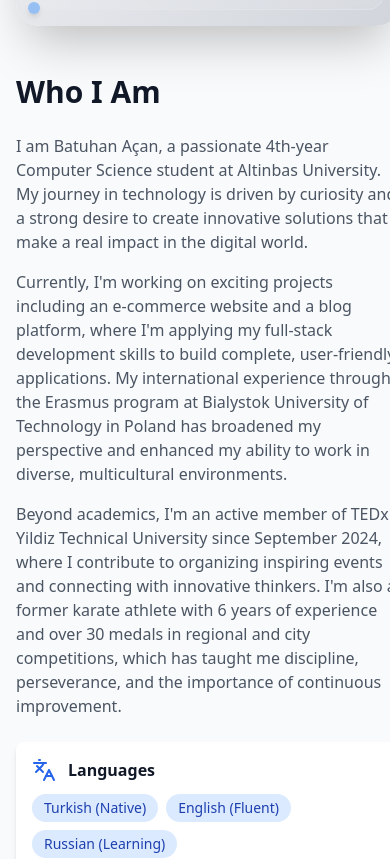
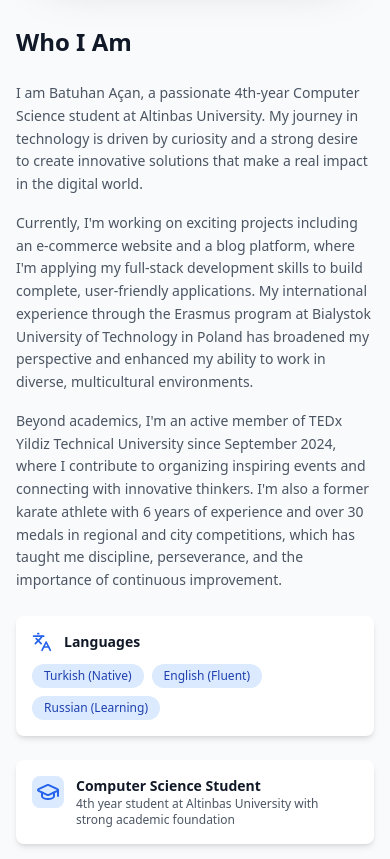
Before and after one commit to 221-Batuhan/myportfolio, a React (Create React App) app: page / in a window 390 px wide. Shown: the part 1414-2273 px from the top of the page. Built offline with nearby package versions, Linux system fonts and the light colour scheme.

Commit message:
Improve mobile responsiveness for About section and profile photo

```diff
--- a/src/components/About.tsx
+++ b/src/components/About.tsx
@@ -49,18 +49,18 @@ const About: React.FC = () => {
           </p>
         </motion.div>
 
-        <div className="grid lg:grid-cols-2 gap-12 items-center">
+        <div className="grid lg:grid-cols-2 gap-8 lg:gap-12 items-center">
           {}
           <motion.div
             initial={{ opacity: 0, x: -50 }}
             whileInView={{ opacity: 1, x: 0 }}
             transition={{ duration: 0.8 }}
             viewport={{ once: true }}
-            className="flex justify-center lg:justify-start"
+            className="flex justify-center lg:justify-start mb-8 lg:mb-0"
           >
             <div className="relative">
               {}
-              <div className="relative w-96 h-96">
+              <div className="relative w-80 h-80 md:w-96 md:h-96">
                 {}
                 <div className="absolute inset-0 bg-gradient-to-br from-gray-100 via-gray-200 to-gray-300 dark:from-gray-800 dark:via-gray-700 dark:to-gray-600 rounded-3xl shadow-2xl"></div>
 
@@ -69,7 +69,7 @@ const About: React.FC = () => {
 
                 {}
                 <div className="absolute inset-8 flex items-center justify-center">
-                  <div className="w-64 h-64 rounded-xl overflow-hidden shadow-lg border-2 border-white/60 dark:border-gray-500/60">
+                  <div className="w-52 h-52 md:w-64 md:h-64 rounded-xl overflow-hidden shadow-lg border-2 border-white/60 dark:border-gray-500/60">
                     <img
                       src="/profile-photo.jpg"
                       alt="Batuhan Açan"
@@ -93,20 +93,20 @@ const About: React.FC = () => {
             viewport={{ once: true }}
             className="space-y-6"
           >
-            <h3 className="text-3xl font-bold text-gray-900 dark:text-white mb-6">
+            <h3 className="text-2xl md:text-3xl font-bold text-gray-900 dark:text-white mb-6">
               {t.about.whoIAm}
             </h3>
 
             <div className="space-y-4 text-gray-600 dark:text-gray-300">
-              <p>
+              <p className="text-sm md:text-base leading-relaxed">
                 {t.about.bio1}
               </p>
 
-              <p>
+              <p className="text-sm md:text-base leading-relaxed">
                 {t.about.bio2}
               </p>
 
-              <p>
+              <p className="text-sm md:text-base leading-relaxed">
                 {t.about.bio3}
               </p>
             </div>
@@ -114,18 +114,18 @@ const About: React.FC = () => {
             {}
             <div className="bg-white dark:bg-gray-700 rounded-lg p-4 shadow-md">
               <div className="flex items-center space-x-3 mb-3">
-                <Languages className="w-6 h-6 text-primary-600 dark:text-primary-400" />
-                <h4 className="font-semibold text-gray-900 dark:text-white">{t.about.languages}</h4>
+                <Languages className="w-5 h-5 md:w-6 md:h-6 text-primary-600 dark:text-primary-400" />
+                <h4 className="font-semibold text-gray-900 dark:text-white text-sm md:text-base">{t.about.languages}</h4>
               </div>
               <div className="flex flex-wrap gap-2">
-                <span className="skill-badge">Turkish (Native)</span>
-                <span className="skill-badge">English (Fluent)</span>
-                <span className="skill-badge">Russian (Learning)</span>
+                <span className="skill-badge text-xs md:text-sm">Turkish (Native)</span>
+                <span className="skill-badge text-xs md:text-sm">English (Fluent)</span>
+                <span className="skill-badge text-xs md:text-sm">Russian (Learning)</span>
               </div>
             </div>
 
             {}
-            <div className="grid sm:grid-cols-2 gap-4 mt-8">
+            <div className="grid grid-cols-1 sm:grid-cols-2 gap-4 mt-8">
               {features.map((feature, index) => (
                 <motion.div
                   key={index}
@@ -135,14 +135,14 @@ const About: React.FC = () => {
                   viewport={{ once: true }}
                   className="flex items-start space-x-3 p-4 rounded-lg bg-white dark:bg-gray-700 shadow-md hover:shadow-lg transition-shadow duration-200"
                 >
-                  <div className="flex-shrink-0 w-10 h-10 bg-primary-100 dark:bg-primary-900 rounded-lg flex items-center justify-center text-primary-600 dark:text-primary-400">
+                  <div className="flex-shrink-0 w-8 h-8 md:w-10 md:h-10 bg-primary-100 dark:bg-primary-900 rounded-lg flex items-center justify-center text-primary-600 dark:text-primary-400">
                     {feature.icon}
                   </div>
                   <div>
-                    <h4 className="font-semibold text-gray-900 dark:text-white">
+                    <h4 className="font-semibold text-gray-900 dark:text-white text-sm md:text-base">
                       {feature.title}
                     </h4>
-                    <p className="text-sm text-gray-600 dark:text-gray-400">
+                    <p className="text-xs md:text-sm text-gray-600 dark:text-gray-400">
                       {feature.description}
                     </p>
                   </div>
```
